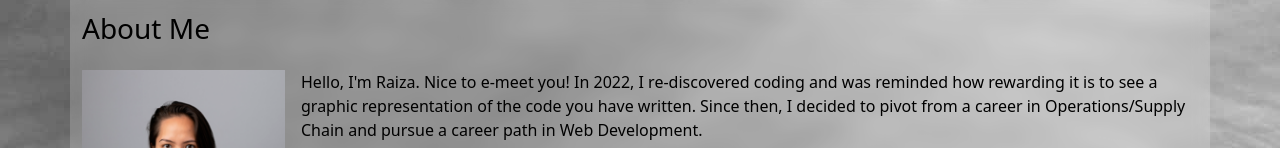
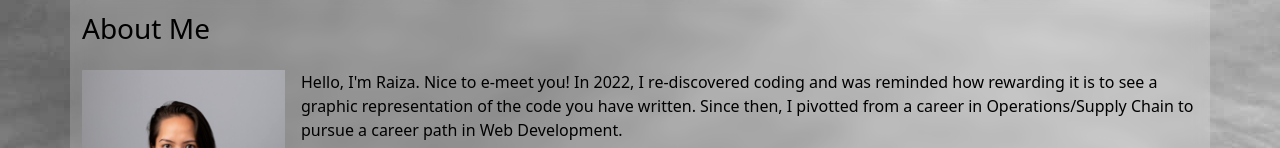
Before and after one commit to Raiza-D/my-portfolio, a React (Create React App) app: page / in a window 1280 px wide. Shown: the part 804-952 px from the top of the page. Built offline with nearby package versions, Linux system fonts and the light colour scheme.

Commit message:
Edit first paragraph.

```diff
--- a/src/components/AboutMe.jsx
+++ b/src/components/AboutMe.jsx
@@ -115,7 +115,7 @@ export default function About() {
           <img src={myPic} alt="raiza-headshot" width="219" height="213" className="about-img pe-3"/>
           <div>
             <p>
-              Hello, I'm Raiza. Nice to e-meet you! In 2022, I re-discovered coding and was reminded how rewarding it is to see a graphic representation of the code you have written. Since then, I decided to pivot from a career in Operations/Supply Chain and pursue a career path in Web Development.
+              Hello, I'm Raiza. Nice to e-meet you! In 2022, I re-discovered coding and was reminded how rewarding it is to see a graphic representation of the code you have written. Since then, I pivotted from a career in Operations/Supply Chain to pursue a career path in Web Development.
             </p>
             <p>
               I'm excited to work in tech and
```
